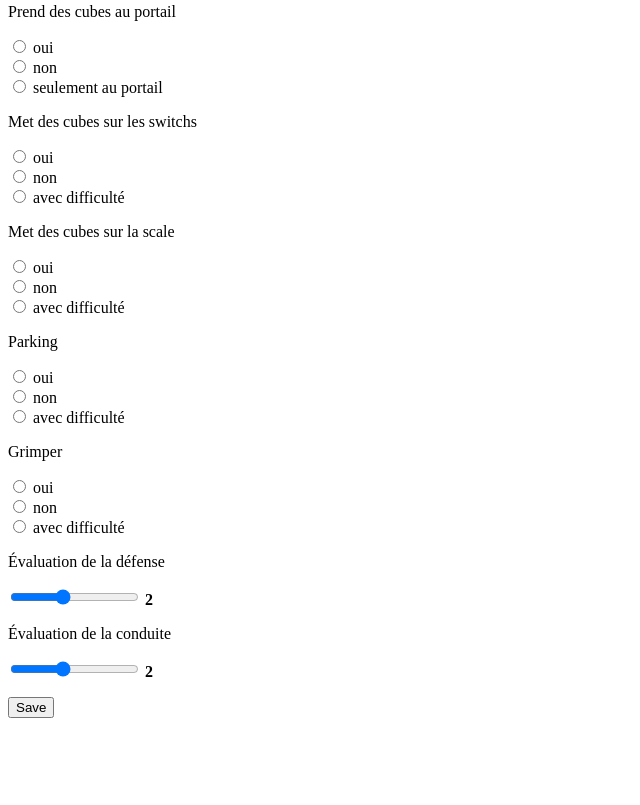
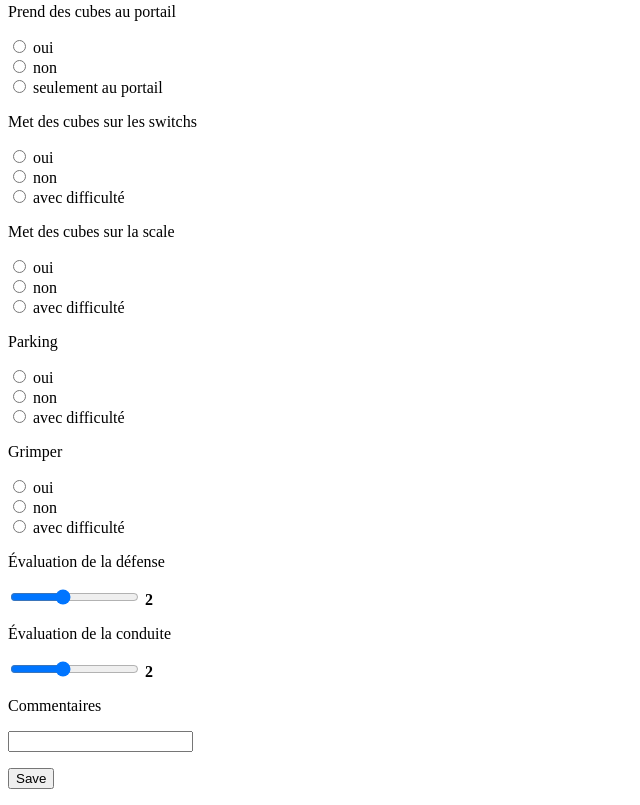
Before and after one commit to Evolution2626/scouting, a plain HTML site: page index.html in a window 1280 px wide. Shown: the part 765-1570 px from the top of the page, without its empty margins (0-640 px from the left). Before the commit the page ends 1499 px from the top, so only its background shows below. Drawn offline with Linux system fonts and the light colour scheme.

Commit message:
add comments

```diff
--- a/index.html
+++ b/index.html
@@ -59,6 +59,10 @@
 
 <p>Évaluation de la conduite</p>
 <p><input type="range" min="0" max="5" value="2" class="slider" id="conduite" onchange="document.getElementById('condval').innerHTML = this.value;" oninput="document.getElementById('condval').innerHTML = this.value;"> <b id='condval'>2</b></p>
+
+<p>Commentaires</p>
+<input name="comments" type="text" id="comments">
+
 </form>
 
 <button onclick="saveForm()">Save</button>
```
